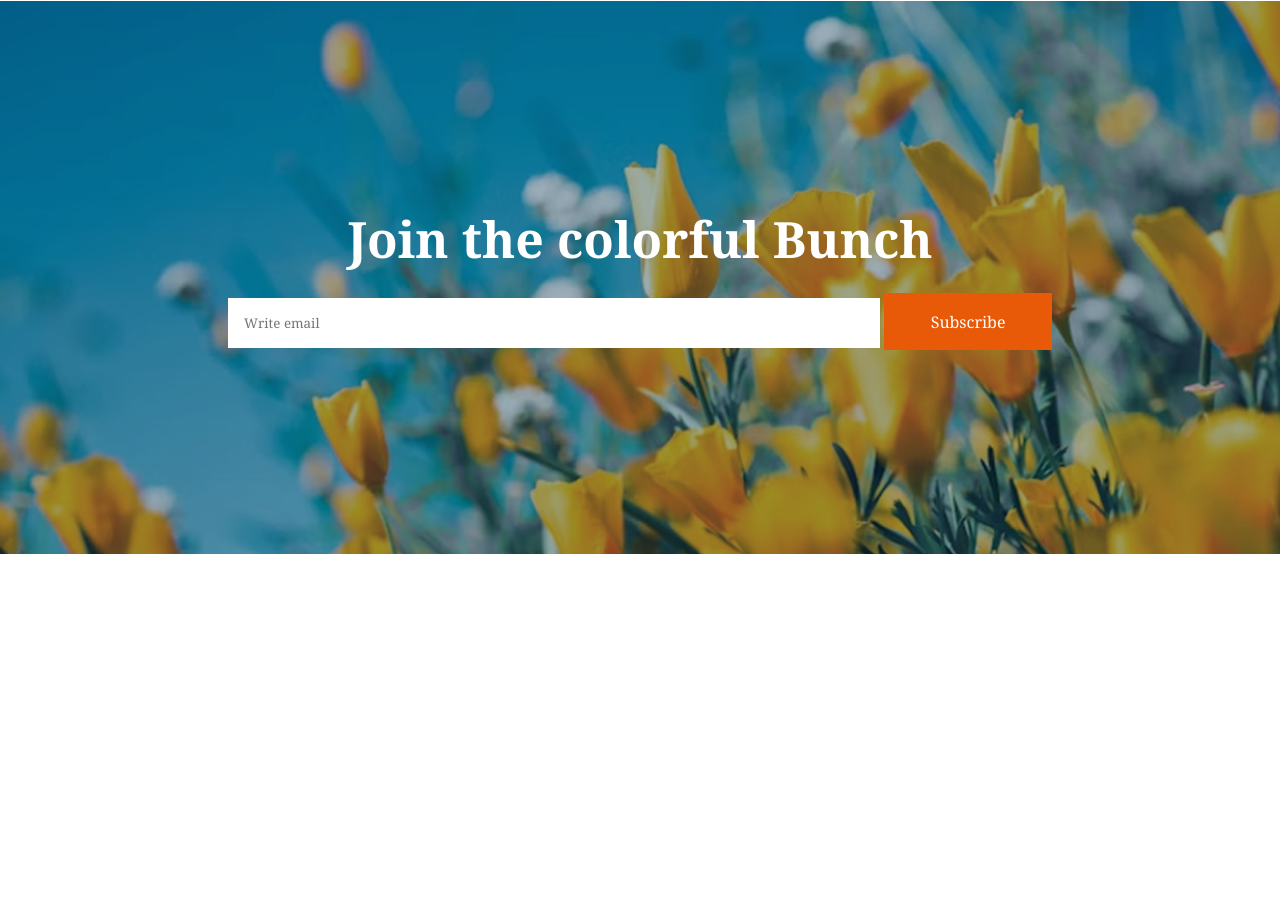
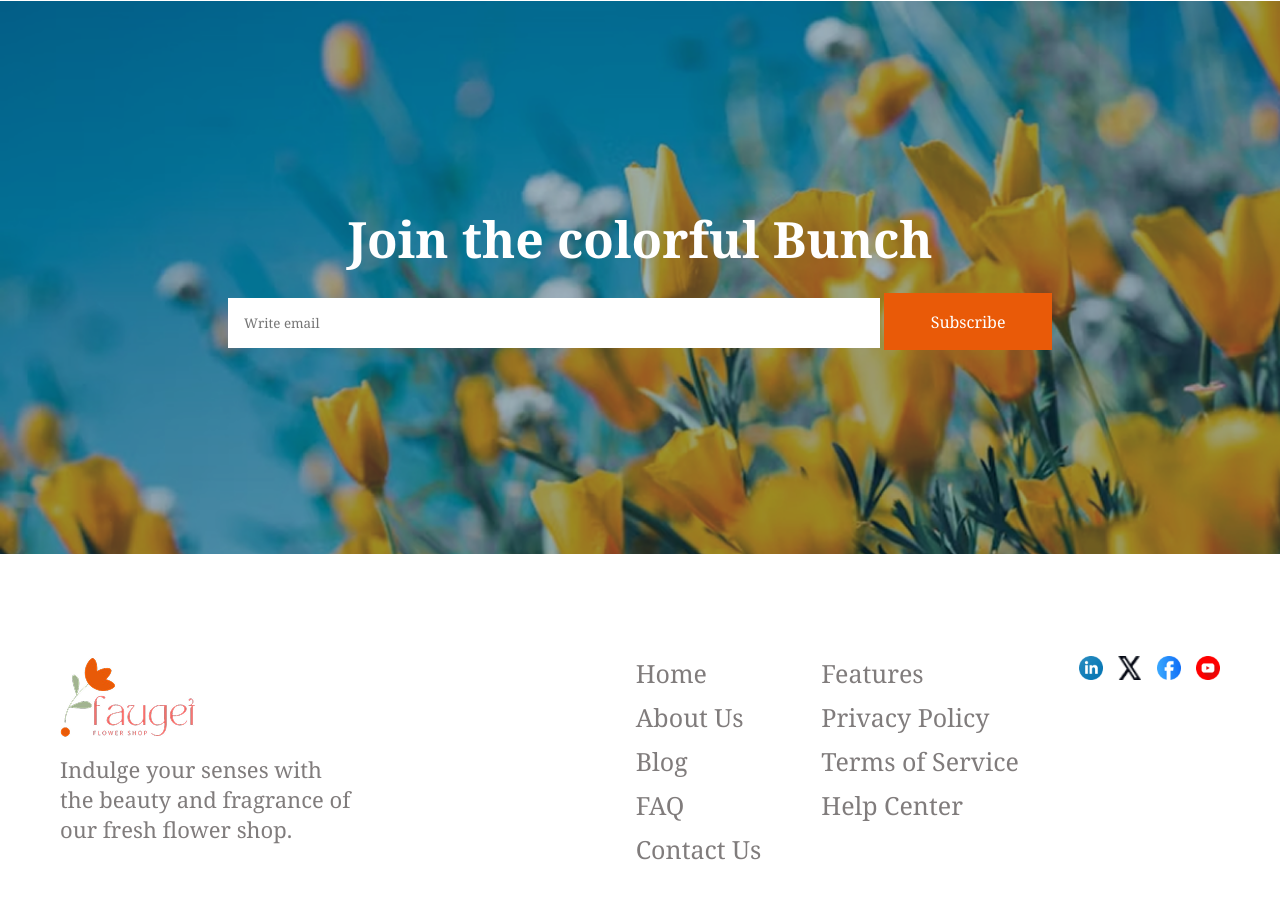
Before and after one commit to ShaheD922/Responsive-Flowers, a plain HTML site: page index.html in a window 1280 px wide. Shown: the part 3234-4140 px from the top of the page. Before the commit the page ends 3850 px from the top, so only its background shows below. Drawn offline with Linux system fonts and the light colour scheme.

Commit message:
added an footer section

```diff
--- a/index.html
+++ b/index.html
@@ -245,20 +245,62 @@
       </section>
 
       <!-- Join section -->
-      <section class="join ">
-
+      <section class="join">
         <div class="join-container">
           <h1 class="join-title">Join the colorful Bunch</h1>
           <form class="join-form">
-            <input type="email" placeholder="Write email" name="" id=""  class="email"/>
+            <input
+              type="email"
+              placeholder="Write email"
+              name=""
+              id=""
+              class="email"
+            />
             <button type="submit" class="btn-2">Subscribe</button>
           </form>
-
         </div>
       </section>
     </main>
 
     <!-- footer -->
-    <footer></footer>
+    <footer>
+      <section class="footer  container">
+        <div class="footer-left">
+          <img src="./assets/logo.png" alt="" />
+          <p class="logo-title">
+            Indulge your senses with the beauty and fragrance of our fresh
+            flower shop.
+          </p>
+        </div>
+
+        <div class="footer-link">
+          <div class="links">
+            <a href="">Home</a>
+            <a href="">About Us</a>
+            <a href="">Blog</a>
+            <a href="">FAQ</a>
+            <a href="">Contact Us</a>
+          </div>
+
+          <div class="footer-link">
+          <div class="links">
+            <a href="">Features</a>
+            <a href="">Privacy Policy</a>
+            <a href="">Terms of Service</a>
+            <a href="">Help Center</a>
+
+          </div>
+
+
+          <div class="social">
+             <a href=""><img src="./assets/icon-linkedin.png" alt=""></a>
+             <a href=""><img src="./assets/icon-twitter.png" alt=""></a>
+             <a href=""><img src="./assets/icon-facebook.png" alt=""></a>
+             <a href=""><img src="./assets/icon-youtube.png" alt=""></a>
+
+          </div>
+        </div>
+      </section>
+    </footer>
   </body>
 </html>
--- a/styles/style.css
+++ b/styles/style.css
@@ -285,3 +285,61 @@
 
 
 /* footer section */
+
+
+.footer{
+display: flex;
+justify-content: space-between;
+align-items: flex-start;
+padding: 40px 60px;
+flex-wrap: wrap;
+gap: 20px;
+}
+
+.footer-left{
+
+  max-width: 300px;
+  margin-bottom: 10px;
+}
+
+.footer-link{
+  display: flex;
+  gap: 60px;
+}
+.links{
+
+  display: flex;
+  flex-direction: column;
+  gap: 10px;
+
+}
+.links a{
+  text-decoration: none;
+  font-size: 25px;
+  color: #807c7c;
+
+}
+
+.social{
+
+  display: flex;
+  gap: 15px;
+}
+.social img{
+
+
+  width: 24px;
+  height: 24px;
+}
+
+.footer-left p{
+  font-size: 22px;
+  color: #807c7c;
+}
+
+.footer-left img{
+
+  width: 359;
+  height: 80;
+  margin-bottom: 10px;
+}
```
